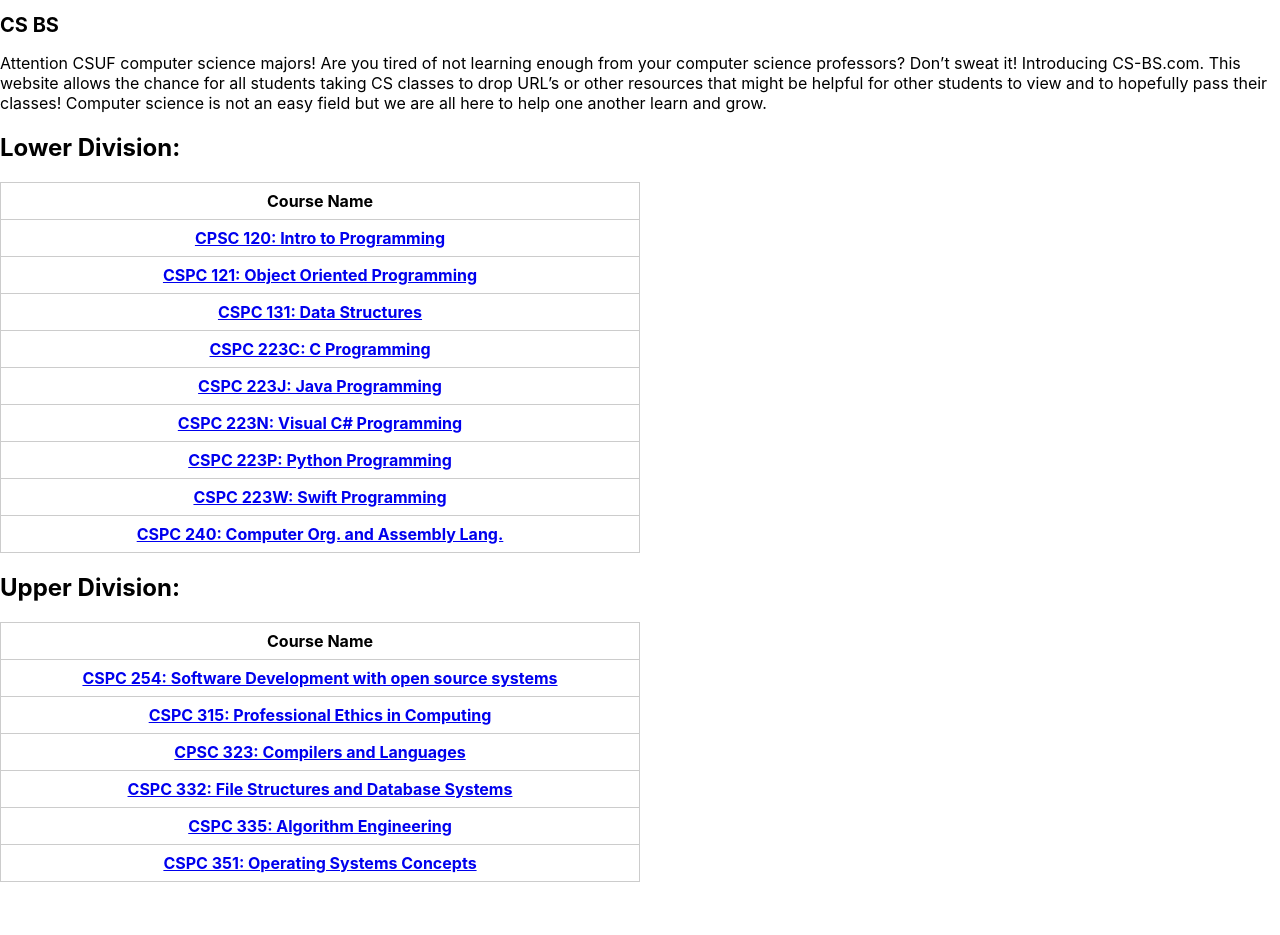
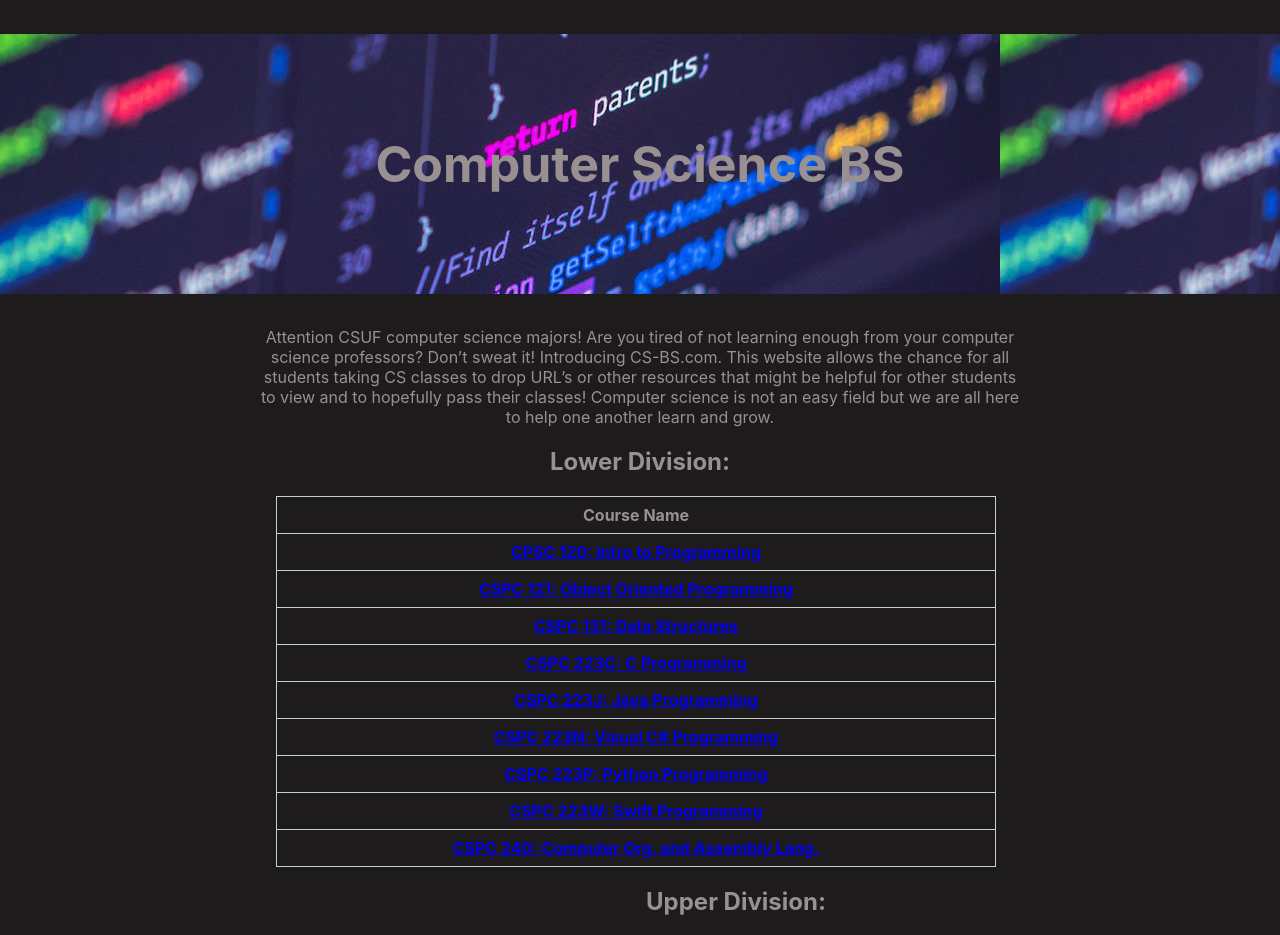
Before and after one commit to JustinBui/cs-bs, a React (Create React App) app: page / in a window 1280 px wide. Shown: the top 935 px of the page. Before the commit the page ends 882 px from the top, so only its background shows below. Built offline with nearby package versions, Linux system fonts and the light colour scheme.

Commit message:
Added CSS to site

```diff
--- a/src/App.css
+++ b/src/App.css
@@ -37,24 +37,51 @@
   }
 } */
 
-.body {
-  display: flex;
+body {
+  justify-content: center;
+  align-items: center;
+  text-align: center;
+  background-color: rgb(29, 27, 27);
+  color:rgb(153, 145, 145);
+  display: flexbox;
 }
 
 table {
+  margin: 20px;
   justify-content: center;
-  width: 50%;
+  width: 75%;
   border-collapse: collapse;
+}
+
+.tablebox {
+  margin-left: 20%;
+  margin-right: 20%;
+  text-align: center;
+  width: 75%;
+}
+.description {
+  display: flex;
+  align-items: center;
+  padding-left: 20%;
+  padding-right: 20%;
+}
+.href {
+  color:rgb(153, 145, 145);
 }
 
 th,
 td {
+  text-align: center;
   width: 50%;
   border: 1px solid #cccccc;
   padding: 8px;
 }
 
 .title {
-  align-items: center;
-  font-size: 20px;
+
+  background-color: aqua;
+  background-image: url('images/title_background.jpg');
+  padding: 100px;
+  text-align: center;
+  font-size: 50px;
 }
--- a/src/App.js
+++ b/src/App.js
@@ -7,7 +7,7 @@ import React from "react";
 function App() {
   return (
     <body>
-      <h1 class="title">CS BS</h1>
+      <h1 class="title">Computer Science BS</h1>
       <p class="description">
         Attention CSUF computer science majors! Are you tired of not learning
         enough from your computer science professors? Don’t sweat it!
@@ -18,9 +18,11 @@ function App() {
         learn and grow.
       </p>
       <h2>Lower Division: </h2>
+      <div class="tablebox">
       <div> {LowerDivs()} </div>
       <h2>Upper Division: </h2>
       <div> {UpperDivs()} </div>
+      </div>
     </body>
   );
 }
```
Also changed, not shown: src/images/title_background.jpg (added).
